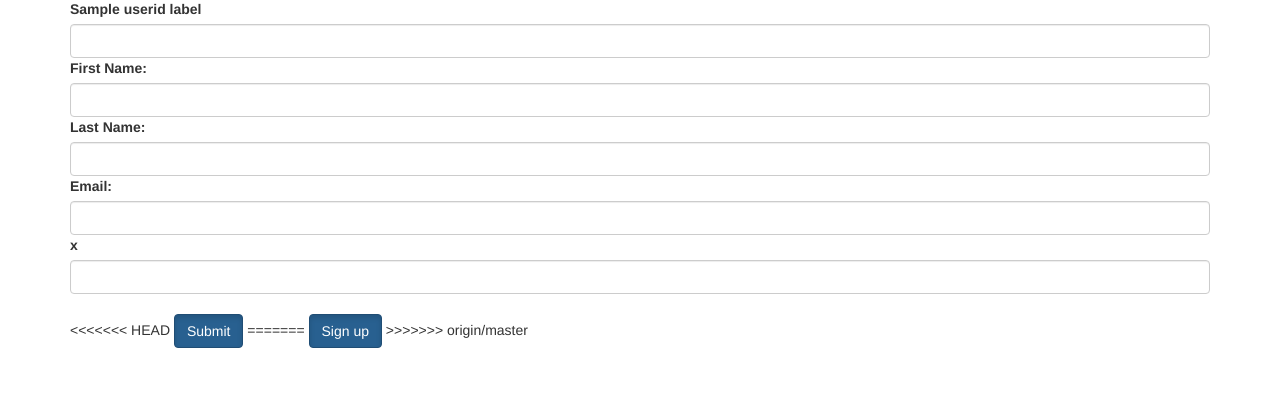
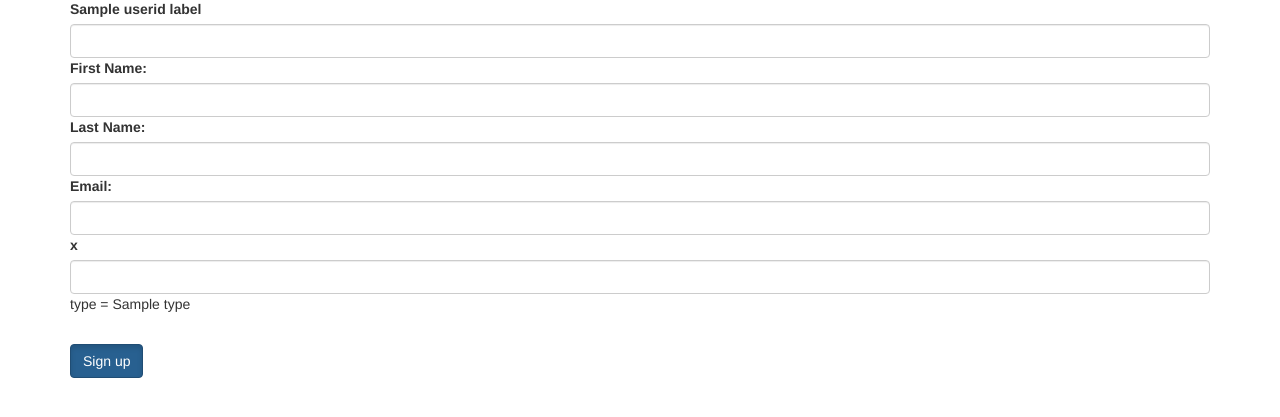
Before and after one commit to dhruvenvora/TaskManager, a Django app: template Auth/templates/Auth/index.html in a window 1280 px wide. Shown: the part 64-481 px from the top of the page. Run offline with Django 3.2, Linux system fonts and the light colour scheme; the template is opened without the code that fills it: most values are stand-ins (such as "Sample title", 1, 10 or a date in 2020); some libraries are stand-ins or nearby versions.

Commit message:
login/sign up

```diff
--- a/Auth/templates/Auth/index.html
+++ b/Auth/templates/Auth/index.html
@@ -22,19 +22,16 @@
 			<label for = "name">{{useridLabel}}</label>
 			<input type = "text" class="form-control" id="username" name="username">
 			<label for = "name">First Name:</label>
-			<input type = "text" class="form-control" id="firstname">
+			<input type = "text" class="form-control" id="firstname" name  = "firstname">
 			<label for = "name">Last Name:</label>
-			<input type = "text" class="form-control" id="lastname">
+			<input type = "text" class="form-control" id="lastname" name = "lastname">
 			<label for = "email">Email:</label>
-			<input type = "email" class="form-control" id="email">
+			<input type = "email" class="form-control" id="email" name = "email">
 			<label for = "pwd">{{passwordLabel}}</label>
-			<input type = "password" class="form-control" id="password">
+			<input type = "password" class="form-control" id="password" name ="password">
+			<p>type = {{type}}</p>
 			<br>
-<<<<<<< HEAD
-			<button type="submit" class ="btn btn-primary active">Submit</button>
-=======
 			<input type="submit" class ="btn btn-primary active" value = "Sign up">
->>>>>>> origin/master
 		</div>
 	</form>
 
--- a/Auth/urls.py
+++ b/Auth/urls.py
@@ -3,6 +3,6 @@ from django.conf.urls import url
 from . import views
 
 urlpatterns = [
-	url(r'^$', views.index, name = 'index'),
+	url(r'^(?P<isRedirect>[a-zA-Z]*)$', views.index, name = 'index'),
 	url(r'^details$', views.details, name = 'details'),
 ]
```
Also changed, not shown: Auth/views.py (+22 -6 lines), taskmanager_db.db, 5 other files.
